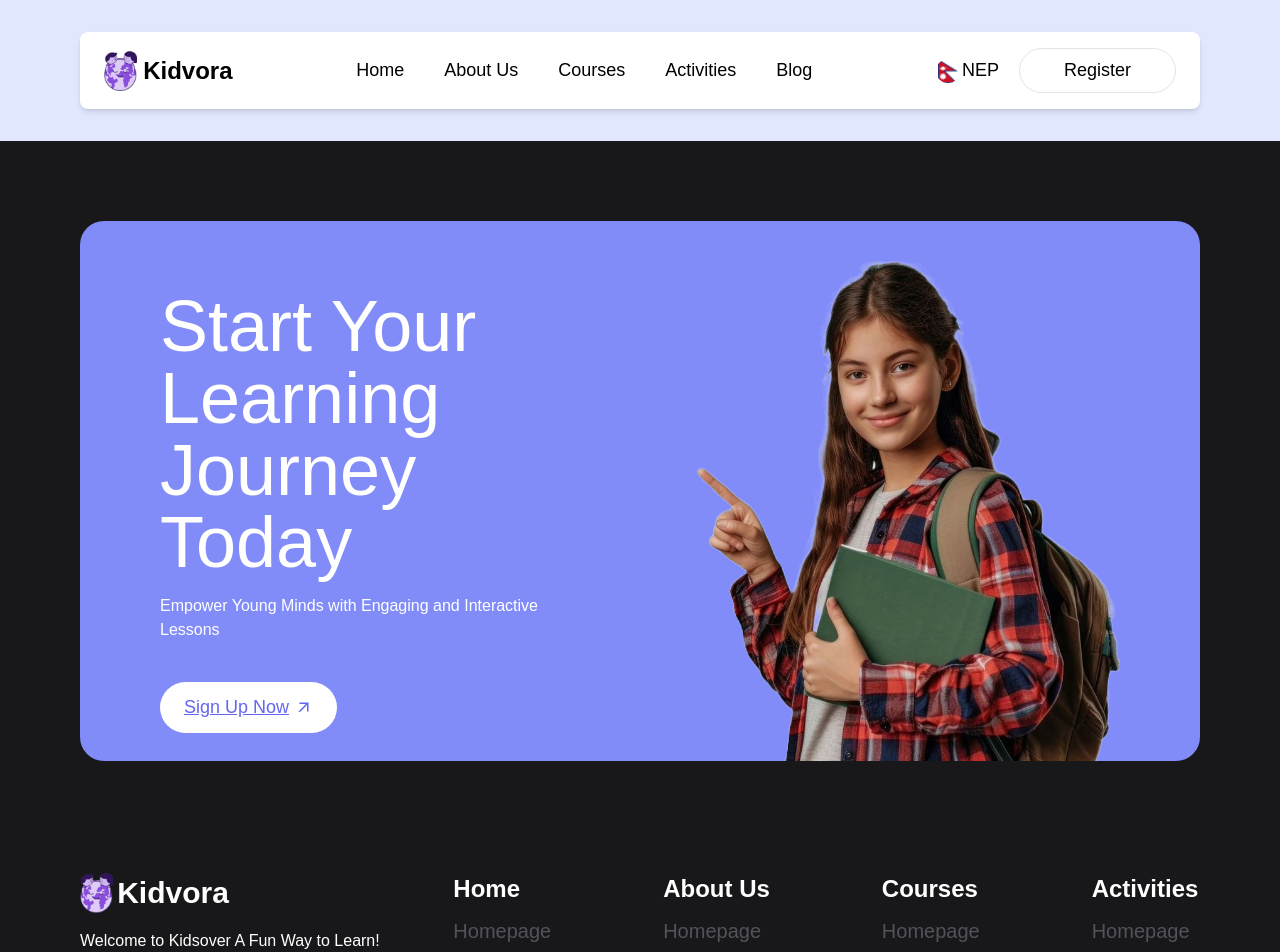
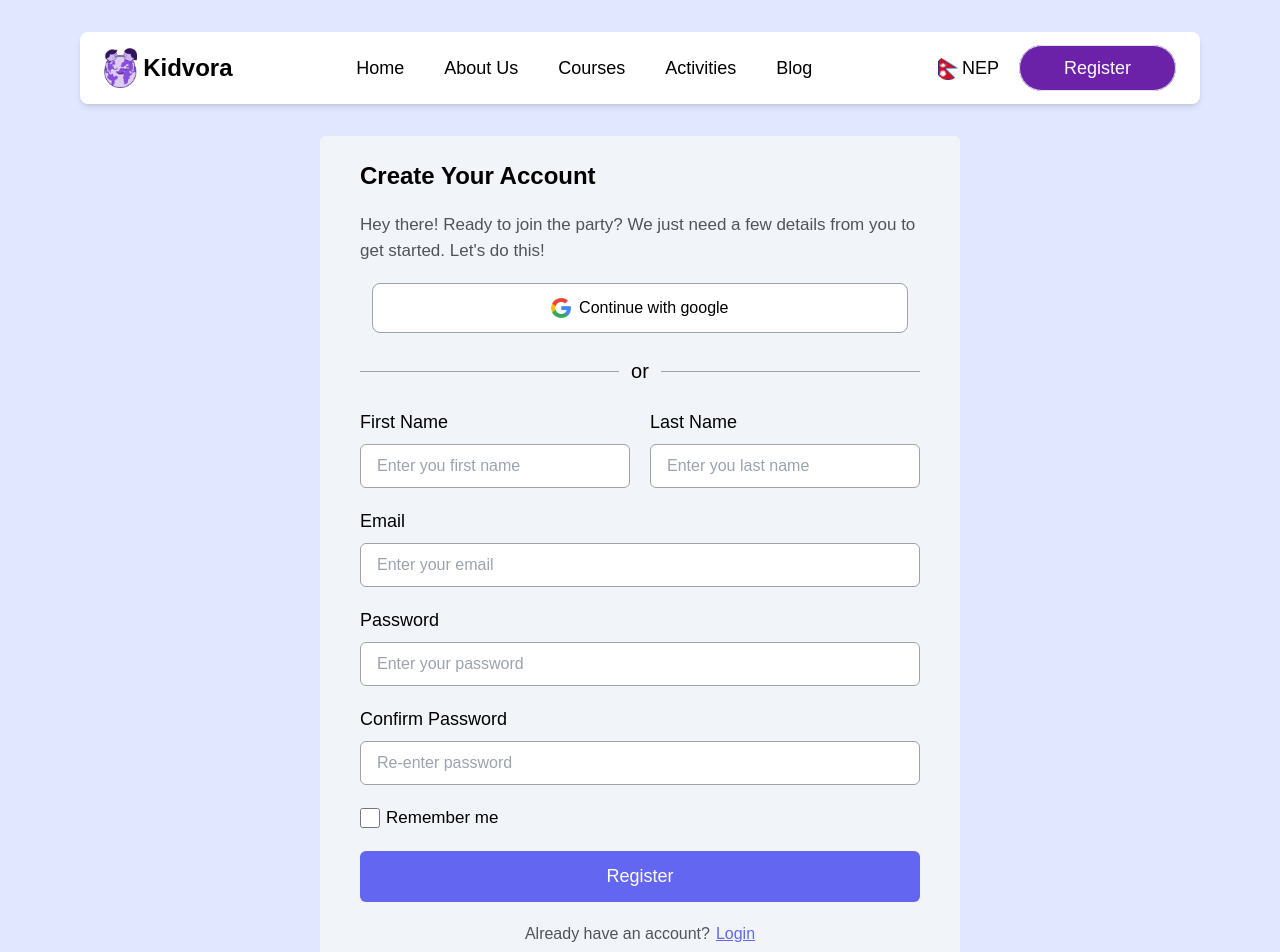
Before and after one commit to dikshitshrestha/Kidvora, a React (Vite) app: page /login/register in a window 1280 px wide. Shown: the top 952 px of the page. Built offline with nearby package versions, Linux system fonts and the light colour scheme.

Commit message:
created login and register page

```diff
--- a/src/App.jsx
+++ b/src/App.jsx
@@ -7,6 +7,8 @@ import About from "./Components/AboutUs/About";
 import Activities from "./Components/Activities/Activities";
 import Courses from "./Components/Courses/Courses";
 import Blog from "./Components/Blog/Blog";
+import Login from "./Components/Login/Login";
+import Register from "./Components/Login/Register";
 
 export default function App() {
   return (
@@ -19,6 +21,8 @@ export default function App() {
           <Route path="/activities" element={<Activities />} />
           <Route path="/courses" element={<Courses />} />
           <Route path="/blog" element={<Blog />} />
+          <Route path="/login" element={<Login />} />
+          <Route path="/login/register" element={<Register />} />
         </Routes>
         <Footer />
       </Router>
--- /dev/null
+++ b/src/Components/Login/Login.jsx
@@ -0,0 +1,12 @@
+import React from "react";
+import LoginHeader from "./LoginHeader";
+import LoginPage from "./LoginPage";
+
+export default function Login() {
+  return (
+    <div>
+      <LoginHeader />
+      <LoginPage />
+    </div>
+  );
+}
--- /dev/null
+++ b/src/Components/Login/LoginHeader.jsx
@@ -0,0 +1,21 @@
+import React from "react";
+
+export default function LoginHeader() {
+  return (
+    <div className="bg-indigo-100 font-poppins">
+      <div className="text-[17px] flex justify-center w-full">
+        <h1 className="border-purple-400 border-[1px] py-1 px-4 rounded-full text-purple-800">
+          #1 Kids Learning platform
+        </h1>
+      </div>
+      <div className="pt-8">
+        <h1 className="text-center text-6xl font-semibold flex flex-col gap-2">
+          <p>
+            Register to <span className="text-purple-500">Kidvora </span>
+          </p>
+          <p>And Make Studies Fun</p>
+        </h1>
+      </div>
+    </div>
+  );
+}
--- /dev/null
+++ b/src/Components/Login/LoginPage.jsx
@@ -0,0 +1,66 @@
+import React from "react";
+import logo from "../../assets/google.png";
+
+export default function LoginPage() {
+  return (
+    <div className="font-poppins bg-indigo-100 p-10 flex justify-center relative">
+      <div className="bg-slate-100 w-1/2 py-6 px-10 rounded-md">
+        <div className="flex flex-col gap-5">
+          <h1 className="text-2xl font-semibold">Welcome back!</h1>
+          <p className="text-[17px] text-zinc-600">
+            Hey there! Ready to log in? Just enter your username and password
+            below and you'll be back in action in no time. Let's go!
+          </p>
+          <div className="px-3">
+            <button className="bg-white w-full py-3 rounded-lg border-[1px] border-zinc-400 flex items-center gap-2 justify-center hover:border-indigo-400 ease-in-out duration-300">
+              <img src={logo} alt="google" className="h-5" />
+              <h1>Continue with google</h1>
+            </button>
+          </div>
+        </div>
+        <div className="flex justify-center items-center py-6">
+          <div className="flex-grow border-t-[1px] border-zinc-400"></div>
+          <span className="px-3 text-xl"> or </span>
+          <div className="flex-grow border-t-[1px] border-zinc-400"></div>
+        </div>
+        <form className="flex flex-col gap-5">
+          <div className="flex flex-col gap-2">
+            <label className="text-[18px]">Email</label>
+            <input
+              type="text"
+              placeholder="Enter your email"
+              className="h-11 w-full focus:outline-none focus:ring-indigo-400 focus:ring-[1px] focus:border-none rounded-md border-zinc-400 border-[1px] px-4"
+            />
+          </div>
+          <div className="flex flex-col gap-2">
+            <label className="text-[18px]">Password</label>
+            <input
+              type="password"
+              placeholder="Enter your password"
+              className="h-11 w-full focus:outline-none focus:ring-indigo-400 focus:ring-[1px] focus:border-none rounded-md border-zinc-400 border-[1px] px-4"
+            />
+          </div>
+          <div className="flex flex-row items-center gap-1.5">
+            <input
+              type="checkbox"
+              className="h-5 w-5 focus:outline-none focus:border-none rounded-md border-zinc-400 border-[1px] px-4"
+            />
+            <label className="text-[17px]">Remember me</label>
+          </div>
+          <button className="w-full bg-indigo-500 py-3 rounded-md text-white text-[18px] hover:bg-indigo-700 ease-in-out duration-300">
+            Sign in
+          </button>
+        </form>
+        <div className="py-5 text-center flex items-center justify-center gap-1.5">
+          <h1 className="text-zinc-600">Don't have an account?</h1>
+          <a
+            href="/login/register"
+            className="underline text-indigo-500 hover:text-yellow-600 ease-in-out duration-300"
+          >
+            Sign Up
+          </a>
+        </div>
+      </div>
+    </div>
+  );
+}
--- /dev/null
+++ b/src/Components/Login/Register.jsx
@@ -0,0 +1,92 @@
+import React from "react";
+import logo from "../../assets/google.png";
+
+export default function Register() {
+  return (
+    <div className="font-poppins bg-indigo-100 pb-10 flex justify-center relative">
+      <div className="bg-slate-100 w-1/2 py-6 px-10 rounded-md">
+        <div className="flex flex-col gap-5">
+          <h1 className="text-2xl font-semibold">Create Your Account</h1>
+          <p className="text-[17px] text-zinc-600">
+            Hey there! Ready to join the party? We just need a few details from
+            you to get started. Let's do this!
+          </p>
+          <div className="px-3">
+            <button className="bg-white w-full py-3 rounded-lg border-[1px] border-zinc-400 flex items-center gap-2 justify-center hover:border-indigo-400 ease-in-out duration-300">
+              <img src={logo} alt="google" className="h-5" />
+              <h1>Continue with google</h1>
+            </button>
+          </div>
+        </div>
+        <div className="flex justify-center items-center py-6">
+          <div className="flex-grow border-t-[1px] border-zinc-400"></div>
+          <span className="px-3 text-xl"> or </span>
+          <div className="flex-grow border-t-[1px] border-zinc-400"></div>
+        </div>
+        <form className="flex flex-col gap-5">
+          <div className="flex gap-5">
+            <div className="flex flex-col gap-2 w-1/2">
+              <label className="text-[18px]">First Name</label>
+              <input
+                type="text"
+                placeholder="Enter you first name"
+                className="h-11 w-full focus:outline-none focus:ring-indigo-400 focus:ring-[1px] focus:border-none rounded-md border-zinc-400 border-[1px] px-4"
+              />
+            </div>
+            <div className="flex flex-col gap-2 w-1/2">
+              <label className="text-[18px]">Last Name</label>
+              <input
+                type="text"
+                placeholder="Enter you last name"
+                className="h-11 w-full focus:outline-none focus:ring-indigo-400 focus:ring-[1px] focus:border-none rounded-md border-zinc-400 border-[1px] px-4"
+              />
+            </div>
+          </div>
+          <div className="flex flex-col gap-2">
+            <label className="text-[18px]">Email</label>
+            <input
+              type="text"
+              placeholder="Enter your email"
+              className="h-11 w-full focus:outline-none focus:ring-indigo-400 focus:ring-[1px] focus:border-none rounded-md border-zinc-400 border-[1px] px-4"
+            />
+          </div>
+          <div className="flex flex-col gap-2">
+            <label className="text-[18px]">Password</label>
+            <input
+              type="password"
+              placeholder="Enter your password"
+              className="h-11 w-full focus:outline-none focus:ring-indigo-400 focus:ring-[1px] focus:border-none rounded-md border-zinc-400 border-[1px] px-4"
+            />
+          </div>
+          <div className="flex flex-col gap-2">
+            <label className="text-[18px]">Confirm Password</label>
+            <input
+              type="password"
+              placeholder="Re-enter password"
+              className="h-11 w-full focus:outline-none focus:ring-indigo-400 focus:ring-[1px] focus:border-none rounded-md border-zinc-400 border-[1px] px-4"
+            />
+          </div>
+          <div className="flex flex-row items-center gap-1.5">
+            <input
+              type="checkbox"
+              className="h-5 w-5 focus:outline-none focus:border-none rounded-md border-zinc-400 border-[1px] px-4"
+            />
+            <label className="text-[17px]">Remember me</label>
+          </div>
+          <button className="w-full bg-indigo-500 py-3 rounded-md text-white text-[18px] hover:bg-indigo-700 ease-in-out duration-300">
+            Register
+          </button>
+        </form>
+        <div className="py-5 text-center flex items-center justify-center gap-1.5">
+          <h1 className="text-zinc-600">Already have an account?</h1>
+          <a
+            href="/login"
+            className="underline text-indigo-500 hover:text-yellow-600 ease-in-out duration-300"
+          >
+            Login
+          </a>
+        </div>
+      </div>
+    </div>
+  );
+}
--- a/src/Navbar.jsx
+++ b/src/Navbar.jsx
@@ -41,9 +41,16 @@ export default function Navbar() {
             <h1>NEP</h1>
           </div>
           <div>
-            <button className="border-[1px] hover:bg-purple-800 hover:text-white ease-in-out duration-300 border-zinc-200 px-11 rounded-full text-[18px] py-2">
+            <NavLink
+              to="/login"
+              className={({ isActive }) =>
+                `border-[1px] hover:bg-purple-800 hover:text-white ease-in-out duration-300 border-zinc-200 px-11 rounded-full text-[18px] py-3 ${
+                  isActive ? "bg-purple-800 text-white" : "bg-white text-black"
+                }`
+              }
+            >
               Register
-            </button>
+            </NavLink>
           </div>
         </div>
       </div>
```
Also changed, not shown: src/assets/google.png (added).
